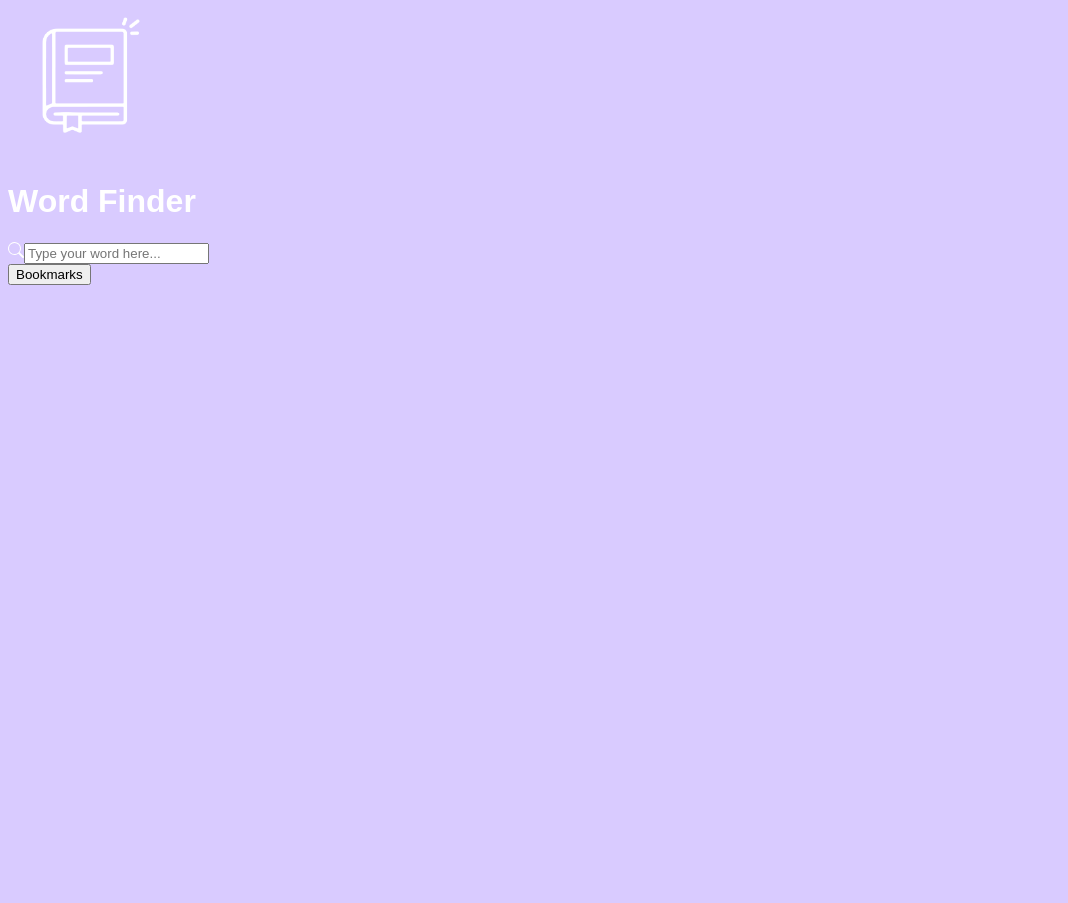
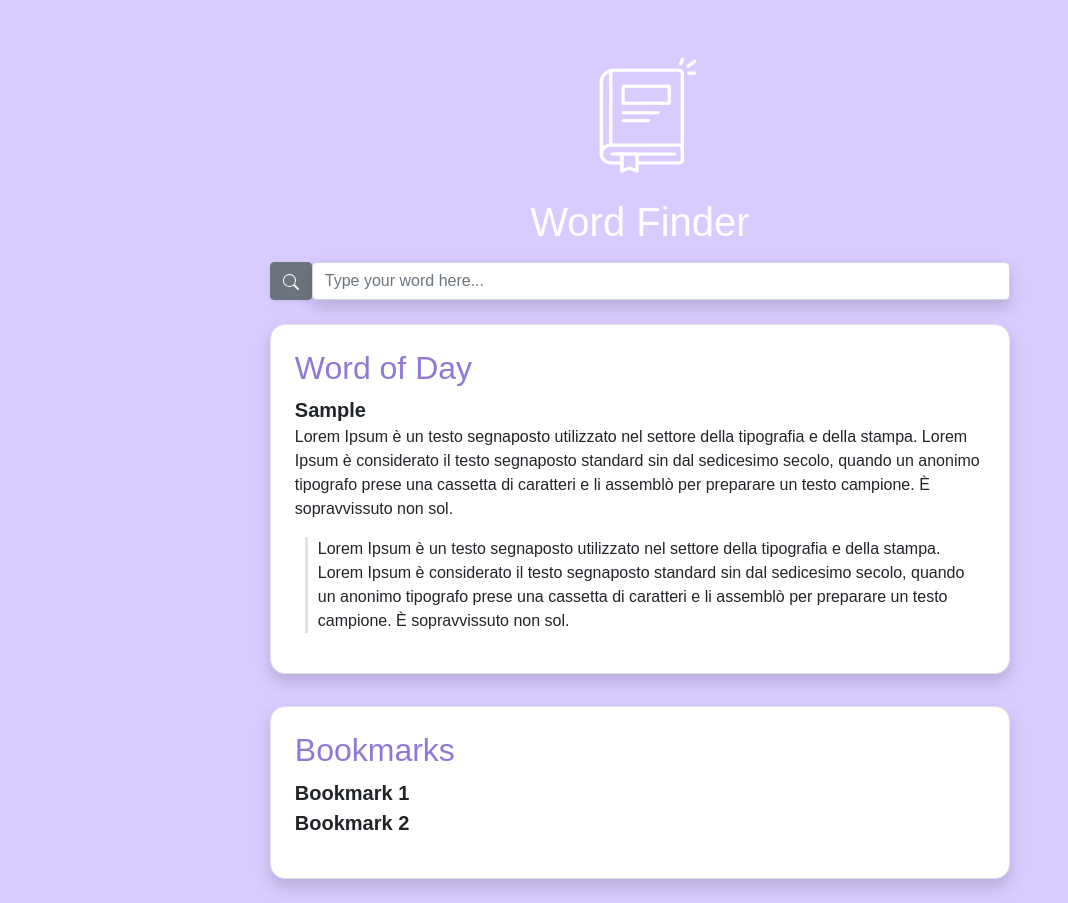
Before and after one commit to Natasha-A/WordFinder, a React (Create React App) app in the folder finalproject-app/: page / in a window 1280 px wide. Shown: the whole page, without its empty margins (0-1068 px from the left). Before the commit the page ends 800 px from the top, so only its background shows below. Built offline with nearby package versions, Linux system fonts and the light colour scheme.

Commit message:
Completed homepage bootstrap layout

```diff
--- a/finalproject-app/public/index.html
+++ b/finalproject-app/public/index.html
@@ -3,6 +3,11 @@
   <head>
     <!--Google font link-->
     <link href="https://fonts.googleapis.com/css2?family=Mulish:wght@400;800&display=swap" rel="./Styles.css">
+    <link
+  rel="stylesheet"
+  href="https://cdn.jsdelivr.net/npm/bootstrap@5.1.3/dist/css/bootstrap.min.css"
+  integrity="sha384-1BmE4kWBq78iYhFldvKuhfTAU6auU8tT94WrHftjDbrCEXSU1oBoqyl2QvZ6jIW3"
+  crossorigin="anonymous"/>
 
     <meta charset="utf-8" />
     <meta name="viewport" content="width=device-width, initial-scale=1" />
--- a/finalproject-app/src/Styles.css
+++ b/finalproject-app/src/Styles.css
@@ -1,7 +1,6 @@
 body {
   font-family: 'Mulish', sans-serif;
   background-color: #D9CBFF;
-  color: white;
 }
 
 img {
--- a/finalproject-app/src/components/Homepage.js
+++ b/finalproject-app/src/components/Homepage.js
@@ -5,21 +5,51 @@ import "../Styles.css";
 import Form from "react-bootstrap/Form";
 import { BsSearch } from "react-icons/bs";
 import Button from "react-bootstrap/Button";
-
-// practice bootstrap tonight!
+import Stack from "react-bootstrap/Stack";
 
 function Homepage() {
   return (
-      <Container className=" text-center shadow rounder border p-4 mt-4">
-        <img src="/assets/bookIcon.png"/>
-        <h1 className="mb-3">Word Finder</h1>
-    <Form>
-    <BsSearch />
-      <Form.Control type="text" placeholder="Type your word here..."/>
-   </Form>
-   <Button>
-      Bookmarks
-    </Button>
+      <Container className=" text-center p-4 mt-4">
+
+        <Container className="m-12 .container-lg " Style="width: 70%">
+          <img src="/assets/bookIcon.png"/>
+
+          {/* Title */}
+          <h1 className="mb-3"Style="color:white"> Word Finder</h1>
+
+          {/* Textbox Form*/}
+          <Stack direction="horizontal" gap={0}>
+            <Button variant="secondary shadow-sm"><BsSearch /></Button>
+            <Form.Control className="me-auto shadow" placeholder="Type your word here..." />
+          </Stack>
+
+          {/* Box Container*/}
+          <Stack direction="vertical" gap={2} Style="height: vh;">
+          <div className="border p-4 mt-4 h-50 font-weight-bold font-weight-bolder shadow" Style="text-align: left; background-color:white; border-radius: 15px;">
+
+            {/* Word of Day*/}
+            <h2 Style="color: #9078D6">Word of Day</h2>
+              <b Style="font-size:20px">Sample</b>
+
+                {/* Definition */}
+               <p>Lorem Ipsum è un testo segnaposto utilizzato nel settore della tipografia e della stampa. Lorem Ipsum è considerato il testo segnaposto standard sin dal sedicesimo secolo, quando un anonimo tipografo prese una cassetta di caratteri e li assemblò per preparare un testo campione. È sopravvissuto non sol.</p>
+
+                {/* Example */}
+              <div className="border-start border-3 " Style="margin-left:10px; padding-left:10px;">
+                <p>Lorem Ipsum è un testo segnaposto utilizzato nel settore della tipografia e della stampa. Lorem Ipsum è considerato il testo segnaposto standard sin dal sedicesimo secolo, quando un anonimo tipografo prese una cassetta di caratteri e li assemblò per preparare un testo campione. È sopravvissuto non sol.</p>
+              </div>
+            </div>
+
+            {/* Bookmarks */}
+            <div className="border p-4 mt-4 h-50 font-weight-bold font-weight-bolder shadow" Style="text-align: left; background-color:white; border-radius: 15px;">
+              <h2 Style="color: #9078D6">Bookmarks</h2>
+              <b Style="font-size:20px">Bookmark 1</b>
+              <p><b Style="font-size:20px">Bookmark 2</b>  </p>
+            </div>
+          </Stack>
+
+        </Container>
+
     </Container>
   );
 }
```
